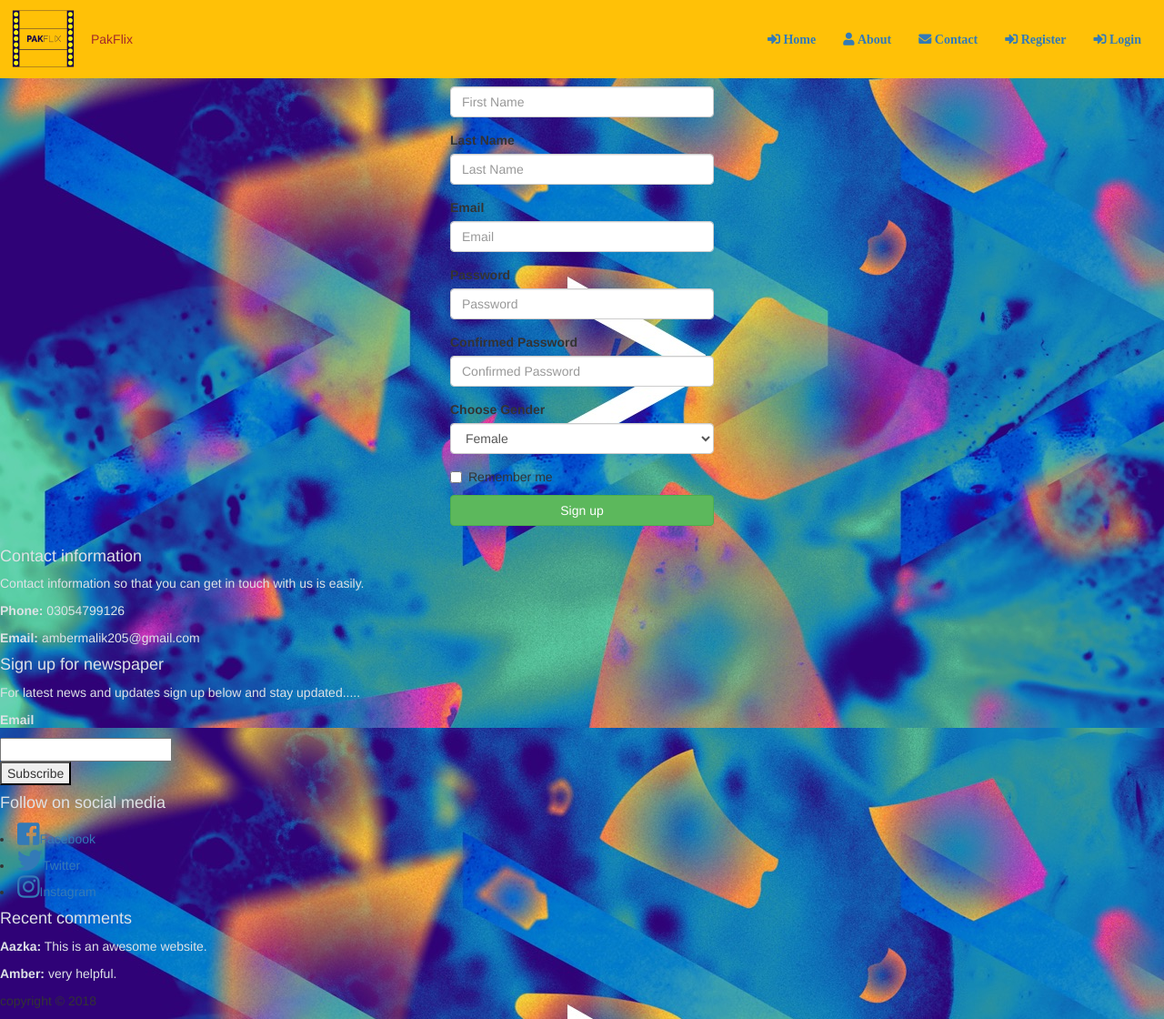
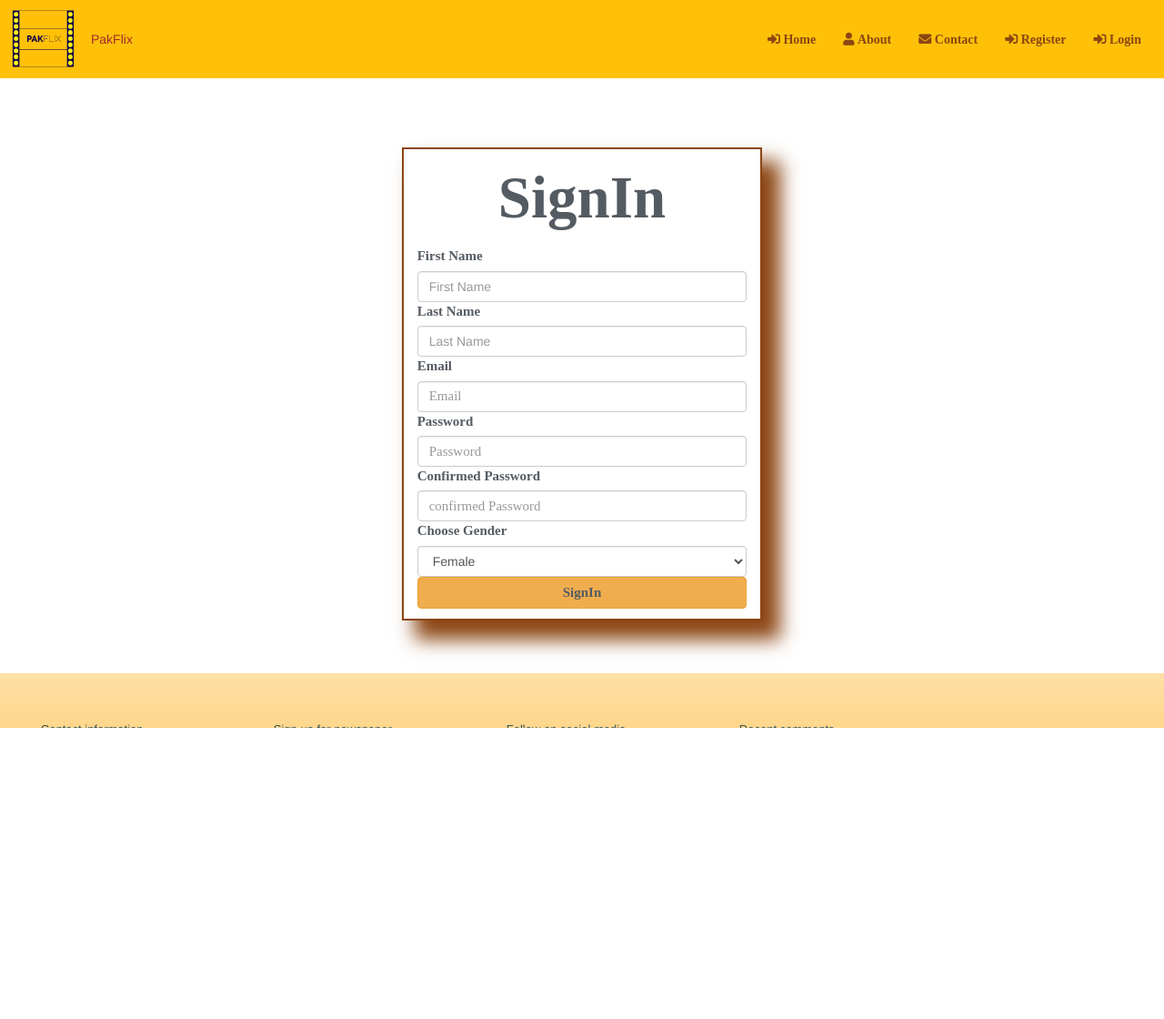
Before and after one commit to Aazka/Pakflix, a PHP site: page /registration.php in a window 1280 px wide. Shown: the whole page at 91% size. After the commit the page ends 800 px from the top, so only its background shows below. Run offline with PHP 8.4, Linux system fonts and the light colour scheme; some libraries are stand-ins or nearby versions.

Commit message:
Registration

```diff
--- a/css/style.css
+++ b/css/style.css
@@ -1,9 +1,9 @@
 html, body
 {
-  /* padding:0;
-    margin:5px;
-    height:100%;
-    width:100%;*/
+    /* padding:0;
+      margin:5px;
+      height:100%;
+      width:100%;*/
 }
 #wrapper
 {
@@ -43,6 +43,8 @@ a:hover
     text-align: -webkit-center;
 }
 .navbar-text a:hover{
+
+
     background: #491217;
     text-decoration: none;
 }
@@ -51,6 +53,7 @@ a:hover
     color:saddlebrown;
 }
 .navbar-dark .navbar-nav li a:hover {
+
     background: #491217;
 }
 .navbar-dark .navbar-nav li a:hover, .navbar-dark .navbar-nav li a:active
@@ -65,19 +68,19 @@ a:hover
 /*form{
     background: #fff;
 }*/
-.form-container
+.form-container1
 {
-    background: slategrey;
+    background: #fff;
     border-radius: 10px;
     padding:30px;
     box-shadow: 0px 0px 10px 0px #000;
     margin-top:35vh;
     margin-bottom: 40vh;
 }
-.form-container_m
+/*.form-container_m
 {
     margin-top:300px;
-}
+}*/
 /*
 .form-container
 {
@@ -236,7 +239,7 @@ a:hover
 }
 .MovieSecondRow
 {
-  width: 100%;
+    width: 100%;
 }
 .MovieImage
 {
@@ -277,3 +280,97 @@ a:hover
     font-size: medium;
     font-family: "Arial Narrow";
 }
+@media(min-width: 1025px) {
+
+
+    .login{
+        padding-top: 8%;
+    }
+    .signin {
+        padding-top: 8%;
+    }
+    .form-container{
+        width: 100%;
+    }
+
+
+
+}
+
+@media(max-width: 786px) {
+
+
+    .login{
+        padding-top: 11%;
+    }
+    .signin {
+        padding-top: 11%;
+    }
+    .form-container{
+        width: 100%;
+    }
+
+
+}
+
+@media(max-width: 486px) {
+
+
+    .login{
+        padding-top: 17%;
+    }
+    .signin {
+        padding-top: 17%;
+    }
+    .form-container{
+        width: 100%;
+    }
+
+}
+
+
+
+/*
+    Login Css
+*/
+
+.login {
+    text-align: center;
+    padding-right: 0px;
+    padding-left: 0px;
+    width: 100%;
+    margin: 0px 0px;
+    padding-bottom: 30px;
+}
+.form-container
+{
+    height: 370px;
+    padding-left: 15px;
+    padding-right: 15px;
+    border: 2px solid #545b62;
+    -webkit-box-shadow: 17px 18px 20px 3px rgba(0,0,0,0.75);
+    -moz-box-shadow: 17px 18px 20px 3px rgba(0,0,0,0.75);
+    box-shadow: 17px 18px 20px 3px #545b62;
+    margin-top:15%;
+    margin-bottom: 55%;
+}
+.signin {
+    text-align: center;
+    padding-right: 0px;
+    padding-left: 0px;
+    width: 100%;
+    margin: 0px 0px;
+    padding-bottom: 30px;
+}
+.form-containers
+{
+    height: 520px;
+    padding-left: 15px;
+    padding-right: 15px;
+    border: 2px solid saddlebrown;
+    -webkit-box-shadow: 17px 18px 20px 3px rgba(0,0,0,0.75);
+    -moz-box-shadow: 17px 18px 20px 3px rgba(0,0,0,0.75);
+    box-shadow: 17px 18px 20px 3px saddlebrown;
+    margin-top:15%;
+    margin-bottom: 55%;
+}
--- a/registration.php
+++ b/registration.php
@@ -1,9 +1,9 @@
 <?php
 require "Header.php";
-require "db_connection.php";
-//require "Footer.php";
+require "database/db_connection.php";
 //require "Footer.php";
 if(isset($_POST['sign_up'])){
+    print_r($_POST);
     $fname = $_POST['first_name'];
     $lname = $_POST['last_name'];
     $email = $_POST['email'];
@@ -11,184 +11,75 @@ if(isset($_POST['sign_up'])){
     $gender = "gender";
     $reg_pass = "/(\d|\w|\.|-){0,15}[A-Z](\d|\w|\.|-){0,15}/";
     $reg_email = "/(\d|\w|\.|-){1,30}@(gmail|yahoo|hotmail)\.com/";
-
     $insert = "insert into users_info(first_name, last_name, email, password, gender)
                                 values('$fname','$lname','$email','$pass','$gender')";
     echo $insert;
-    mysqli_query($conn, $insert);
-    /*if(preg_match($reg_email, $email)) {
-        if (preg_match($reg_pass, $pass)) {
-            $insert = "insert into users_info(first_name, last_name, email, password, gender)
-                                values('$fname','$lname','$email','$pass','$gender')";
-            mysqli_query($dbname, $insert);
-        } else {
-            echo "Invalid Password Enter";
-        }
-    }
-    else {
-        echo "Invalid Email Enter";
-    }*/
-
+    mysqli_query($con, $insert);
 }
 ?>
+<!DOCTYPE html>
+<html lang="en">
+<head>
+    <meta charset="UTF-8">
+    <title>Signin</title>
+
+    <!-- Bootstrap -->
+    <link rel="stylesheet" href="css/bootstrap.css">
+    <link rel="stylesheet" href="https://maxcdn.bootstrapcdn.com/bootstrap/3.3.7/css/bootstrap.min.css">
+    <link rel="stylesheet" href="https://use.fontawesome.com/releases/v5.4.2/css/all.css">
+    <meta name="viewport" content="width=device-width,initial-scale=1.0">
+    <script src="https://ajax.googleapis.com/ajax/libs/jquery/3.3.1/jquery.min.js"></script>
+    <script src="https://maxcdn.bootstrapcdn.com/bootstrap/3.3.7/js/bootstrap.min.js"></script>
+    <link rel="stylesheet" href="css/style.css">
 
 
-<!DOCTYPE html>
-<html lang="en">
-<meta name="viewport" content="width=device-width initial-scale=1.0">
-<meta name="keywords" content="HTML,CSS,XML,JavaScript">
-<meta name="description" content="Free Web tutorials">
-<meta name="author" content="Unbreen,Shams,Mayda,Saman,Adhina,Aazka">
-
-<head>
-
-    <title>Registration</title>
-    <link rel="stylesheet" href="bootstrap.css">
-    <link rel="stylesheet" href="https://maxcdn.bootstrapcdn.com/bootstrap/3.3.7/css/bootstrap.min.css">
-    <link rel="stylesheet" href="https://use.fontawesome.com/releases/v5.4.2/css/all.css">
-    <script src="https://ajax.googleapis.com/ajax/libs/jquery/3.3.1/jquery.min.js"></script>
-    <script src="https://maxcdn.bootstrapcdn.com/bootstrap/3.3.7/js/bootstrap.min.js"></script>
-    <link rel="stylesheet" href="style2.css">
-    <style>
-body{
-    background-image: url("image/login.jpg");
-        }
-        .footer .widgets h4
-        {
-            color: #dee2e6;
-
-        }
-        .footer .widgets p
-        {
-            color:#dee2e6;
-        }
-    </style>
 </head>
 <body>
 <div id="wrapper">
-<!--    <div id="header">
-        <header class="header">
-            <nav class="navbar navbar-expand-md navbar-dark bg-warning navbar-fixed-top websiteheader"  >
-                <div>
-                    <img src="image/pakflix1.png" alt="logo" style="width: 75px;height:75px">
+
+    <div id= "maincontent">
+
+        <div class="row signin">
+            <div class="col-md-4 offset-md-4 col-sm-6 offset-sm-3 col-xs-12">
+                <form class="form-containers bg-white" action="Index.php" method="post" enctype="multipart/form-data">
+                    <h1 style="margin: 18px 0px;font-weight: bold; font-size: 65px;font-family: 'sans-serif';color: #545b62">SignIn</h1>
+                    <div class="form-group" style="margin: 0px 0px">
+                        <label for="signin_username" class="float-left" style=" font-weight: bold; font-size: 15px;font-family: 'sans-serif';color: #545b62">First Name</label>
+                        <input type="text" class="form-control" required pattern = "[A-Za-z](\d|\w|\.|-){2,30}" name="first_name" id="first_name"  placeholder="First Name" pattern="^[a-zA-z]+[^#&<>\~;$^%{}?,]$" >
                     </div>
-                <span class=" navbar-text navbar-left d-inline websiteheader2 ">
-          <a class="websitename" href="Index.html" style="color: brown"> PakFlix </a>
-        </span>
-                <button class="navbar-toggler navbar-right navbarbutton" type="button" data-toggle="collapse" data-target="#collapse_target" >
-                    <span class="sr-only">Togggle navigation</span>
-                    <div  class="fa fa-align-justify fa-2x nav navbar-right navigationicon"></div>
-                </button>
-                <div class=" collapse navbar-collapse" id="collapse_target">
-                    <ul class= "nav navbar-nav navbar-right navbarcolumn" >
-
-                        <li ><a href="index.html" class="fa fa-sign-in-alt" > Home</a></li>
-                        <li></i> <a href="about.html" class="fa fa-user"> About</a></li>
-                        <li><a href="#" class="fa fa-envelope"> Contact</a></li>
-                        <li><a href="registration.html" class="fa fa-sign-in-alt" > Register</a></li>
-                        <li >
-                            <a href="login.html" class="fa fa-sign-in-alt" style="padding-right: 30px" > Login</a>
-                        </li>
-
-
-                    </ul>
+                    <div class="form-group" style="margin: 0px 0px">
+                        <label for="signin_username" class="float-left" style=" font-weight: bold; font-size: 15px;font-family: 'sans-serif';color: #545b62">Last Name</label>
+                        <input type="text" class="form-control" required pattern = "[A-Za-z](\d|\w|\.|-){2,30}" name="last_name" id="last_name" placeholder="Last Name"pattern="^[a-zA-z0-9]+[^#&<>\~;$^%{}?,]$" >
                     </div>
-
-            </nav>
-        </header>
-    </div>-->
-    <div id="main-content">
-    <section class="container-fluid">
-        <section class="row justify-content-center">
-            <section class="col-12 col-sm-6 col-md-3">
-                    <form class="form-container" method="post" action="registration.php">
-                        <h1>Registration Form</h1>
-
-                        <div class="form-group">
-                            <label for="exampleInputFirstName">First Name</label>
-                            <input type="First Name" class="form-control" name="first_name" id="first_name"  placeholder="First Name" required
-                            pattern="^[a-zA-z]+[^#&<>\~;$^%{}?,]$">
+                    <div class="form-group" style="margin: 0px 0px">
+                        <label for="exampleInputEmail1" class="float-left" style=" font-weight: bold; font-size: 15px;font-family: 'sans-serif';color: #545b62">Email </label>
+                        <input type="email" class="form-control" name="email" id="email" placeholder="Email" style=" font-weight: lighter; font-size: 15px;font-family: 'sans-serif';color: #545b62  pattern="^\w+([\.-]?\w+)*@\w+([\.-]?\w+)*(\.\w{2,3})+$">
                     </div>
-                        <div class="form-group">
-                            <label for="exampleInputLastName">Last Name</label>
-                            <input type="Last Name" class="form-control" name="last_name" id="last_name"  placeholder="Last Name" required
-                                   pattern="^[a-zA-z0-9]+[^#&<>\~;$^%{}?,]$">
+                    <div class="form-group" style="margin: 0px 0px">
+                        <label for="exampleInputPassword1"  class="float-left" style=" font-weight: bold; font-size: 15px;font-family: 'sans-serif';color: #545b62">Password</label>
+                        <input type="password" class="form-control" name="pass" id="pass" required pattern="(\d|\w|\.|-){0,15}[A-Z](\d|\w|\.|-){0,15}" id="signin_exampleInputPassword1" placeholder="Password" style=" font-weight: lighter; font-size: 15px;font-family: 'Hobo Std';color: #545b62" pattern="^[a-zA-z0-9]+[^#&<>\~;$^%{}?,]$">
                     </div>
-                       <!-- <div class="form-group">
-                            <label for="exampleInputDateOfBirth">Date Of Birth</label>
-                            <input type="Date" class="form-control" id="exampleDateofBirthday" placeholder="Date">
-                        </div>-->
-                        <div class="form-group">
-                            <label for="exampleInputEmail1">Email</label>
-                            <input type="email" class="form-control" name="email" id="email" placeholder="Email" required
-                            pattern="^\w+([\.-]?\w+)*@\w+([\.-]?\w+)*(\.\w{2,3})+$">
+                    <div class="form-group" style="margin: 0px 0px">
+                        <label for="exampleInputPassword2"  class="float-left" style=" font-weight: bold; font-size: 15px;font-family: 'sans-serif';color: #545b62">Confirmed Password</label>
+                        <input type="password" class="form-control" id="pass" required pattern="(\d|\w|\.|-){0,15}[A-Z](\d|\w|\.|-){0,15}" id="signin_exampleInputPassword2" placeholder="confirmed Password" style=" font-weight: lighter; font-size: 15px;font-family: 'Hobo Std';color: #545b62" pattern="^[a-zA-z0-9]+[^#&<>\~;$^%{}?,]$">
                     </div>
-
-                        <div class="form-group">
-                            <label for="exampleInputPassword1">Password</label>
-                            <input type="password" class="form-control" name="pass" id="pass"  placeholder="Password" required
-                            pattern="^[a-zA-z0-9]+[^#&<>\~;$^%{}?,]$">
-                        </div>
-                        <div class="form-group">
-                            <label for="exampleInputPassword2">Confirmed Password</label>
-                            <input type="Confirmed password" class="form-control" id="pass" placeholder="Confirmed Password" required
-                            pattern="^[a-zA-z0-9]+[^#&<>\~;$^%{}?,]$">
-                        </div>
-                        <div class="form-group">
-                            <label>Choose Gender</label>
+                    <div class="form-group" style="margin: 0px 0px">
+                        <label class="float-left" style=" font-weight: bold; font-size: 15px;font-family: 'Hobo Std';color: #545b62">Choose Gender</label>
                         <select class="form-control">
                             <option value="Female" ">Female</option>
                             <option value=Male">Male</option>
                         </select>
                     </div>
-                        <div class="checkbox">
-                            <label>
-                                <input type="checkbox"> Remember me
-                            </label>
-                        </div>
-                        <button type="Reset" class="btn btn-success btn-block" name="sign_up" id="sign_up">Sign up</button>
+
+                    <button type="submit" class="btn btn-warning  btn-block" name="SignInButton" id="SignInButton" style=" font-weight: bold; font-size: 15px;font-family: 'sans-serif';color: #545b62">SignIn</button>
+
                 </form>
-                </form>
-            </section>
-        </section>
-    </section>
-</div>
-    <div id="footer">
-        <div class="footer">
-            <div class="widget-footer">
-                <div class="wrap-container">
-                    <div class="widgets">
-                        <h4>Contact information</h4>
-                        <p> Contact information so that you can get in touch with us is easily.</p>
-                        <p><strong>Phone:</strong> 03054799126</p>
-                        <p><strong>Email:</strong> ambermalik205@gmail.com</p>
-                    </div>
-                    <div class="widgets">
-                        <h4>Sign up for newspaper</h4>
-                        <p> For latest news and updates sign up below and stay updated.....</p>
-                        <p><strong>Email</strong></p>
-                        <input type="text" class="subscribe-text" pattern="[a-z0-9._%+-]+@[a-z0-9.-]+\.[a-z]{2,}$"><br>
-                        <button type="Subscribe" class="subscribe-btn">Subscribe</button>
-                    </div>
-                    <div class="widgets">
-                        <h4>Follow on social media</h4>
-                        <li><a href="https://www.facebook.com"><span class="fab fa-facebook-square fa-2x "></span>Facebook</a></li>
-                        <li><a href="https://www.twitter.com"><span class="fab fa-twitter fa-2x"></span>Twitter</a></li>
-                        <li> <a href="https://www.instagram.com"><span class="fab fa-instagram fa-2x"></span>Instagram</a></li>
-                    </div>
-                    <div class="widgets">
-                        <h4>Recent comments</h4>
-                        <p><strong>Aazka:</strong> This is an awesome website.</p>
-                        <p><strong>Amber:</strong> very helpful. </p>
             </div>
         </div>
     </div>
-            <div class="main-footer">
-                <p>copyright &copy; 2018</p>
-            </div>
-        </div>
-    </div>
+    <?php require "Footer.php";
+    ?>
+
 </div>
 
 </body>
-</html>
```
Lines whose indentation alone changed are shown as unchanged.
